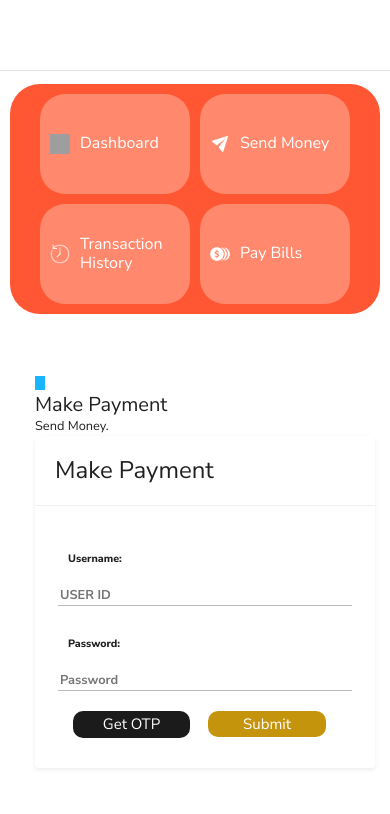
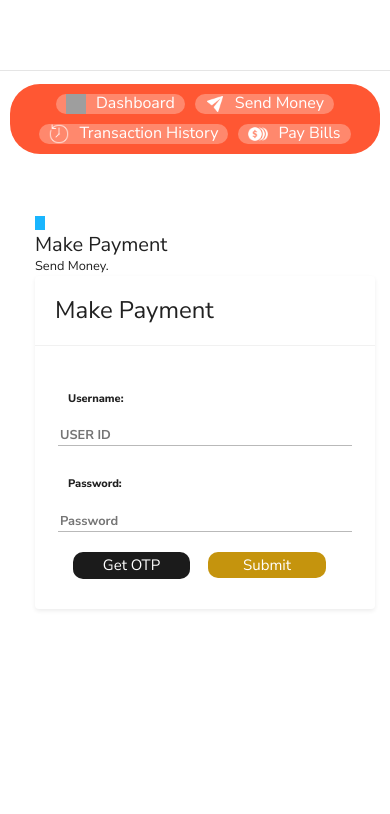
Before and after one commit to LekiaAnonim/bank, a Django app: template bank/templates/bank/customer_payment_form.html in a window 390 px wide. Shown: the part 190-1004 px from the top of the page. After the commit the page ends 800 px from the top, so only its background shows below. Run offline with Django 4.2, Linux system fonts and the light colour scheme; the template is opened without the code that fills it: values that come from a table or form of the project are taken from there, others are empty; some libraries are stand-ins or nearby versions; some web fonts are replaced; grey boxes are pictures that could not be loaded.

Commit message:
made changes to the ui

```diff
--- a/bank/static/css/customer_dash.css
+++ b/bank/static/css/customer_dash.css
@@ -263,8 +263,9 @@ p, h5, h4{
     .customer-dashboard-nav{
         background-color: #ff886d;
         margin: 5px;
-        height: 100px;
-        width: 150px;
+        height: fit-content;
+        width: fit-content;
+        margin-bottom: 5px;
     }
     .customer-card-head{
         flex-wrap: wrap;
@@ -276,8 +277,9 @@ p, h5, h4{
         flex-wrap: wrap;
     }
     .transaction-history{
-        padding: 5px;
+        padding: 1px;
         margin-top: 30px;
+        width: 100%
     }
     .transaction-history table{
         width: 100%;
@@ -285,7 +287,7 @@ p, h5, h4{
     .transaction-history td, th{
         padding: 10px;
         font-weight: 900;
-        font-size: smaller;
+        font-size: 11px;
     }
 
 }
```
